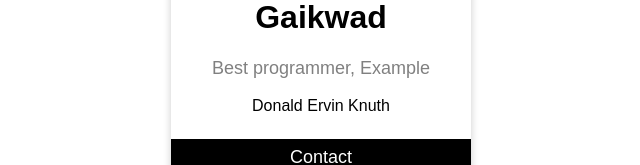
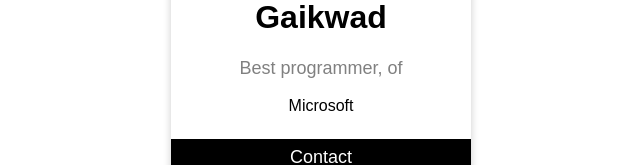
Before and after one commit to dhairyasheel37/HTML-CSS-JS, a plain HTML site: page p card/index.html in a window 1280 px wide. Shown: the part 389-554 px from the top of the page, without its empty margins (319-959 px from the left). Drawn offline with Linux system fonts and the light colour scheme.

Commit message:
Update index.html

```diff
--- a/p card/index.html
+++ b/p card/index.html
@@ -10,8 +10,8 @@
 <div class="card">
   <img src="WhatsApp Image 2024-02-17 at .jpg" alt="DNG" style="width:100%">
   <h1>Dhairyasheel Gaikwad</h1>
-  <p class="title">Best programmer, Example</p>
-  <p>Donald Ervin Knuth </p>
+  <p class="title">Best programmer, of</p>
+  <p> Microsoft </p>
   <div style="margin: 24px 0;">
     <a href="#"><i class="fa fa-dribbble"></i></a>
     <a href="#"><i class="fa fa-twitter"></i></a>
```
